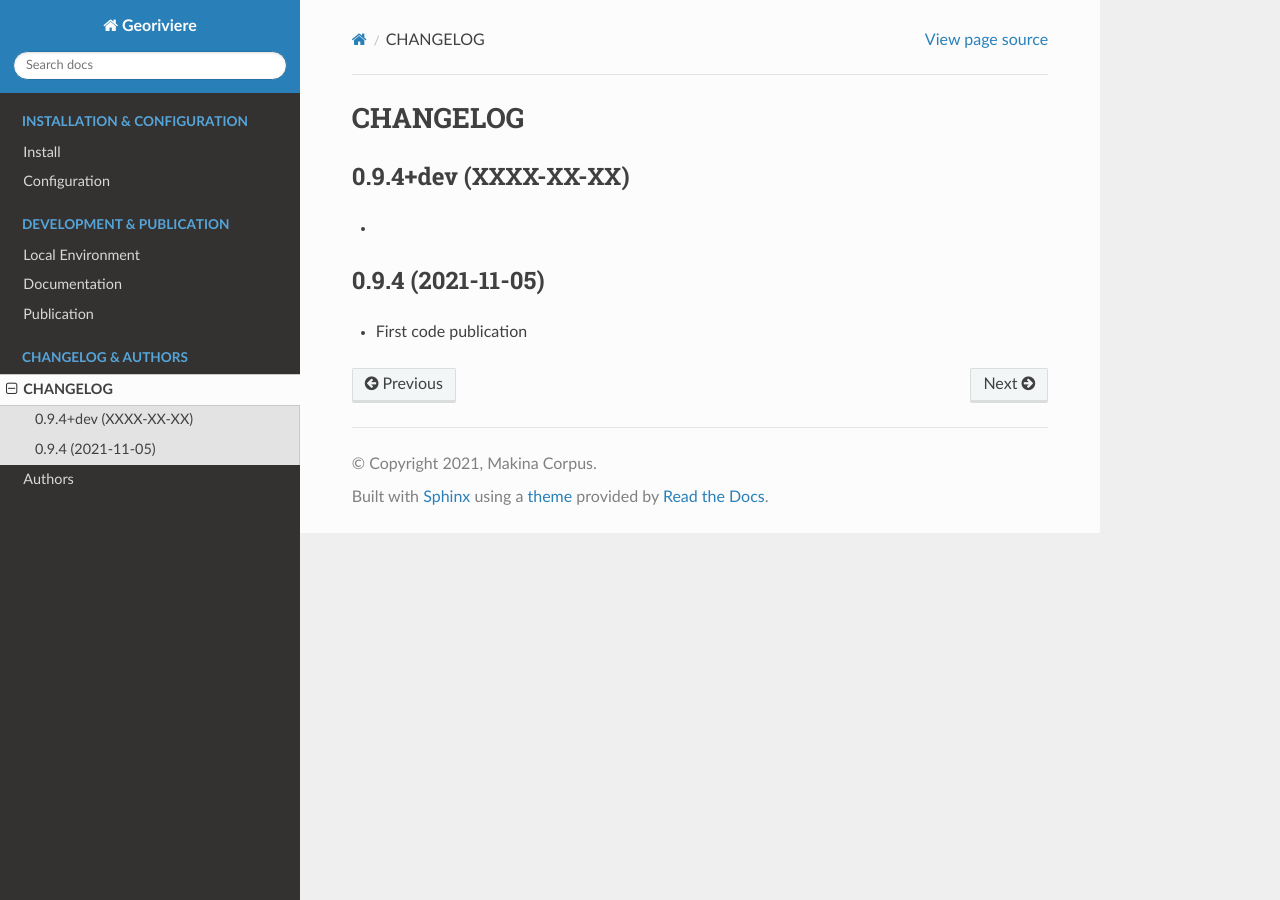
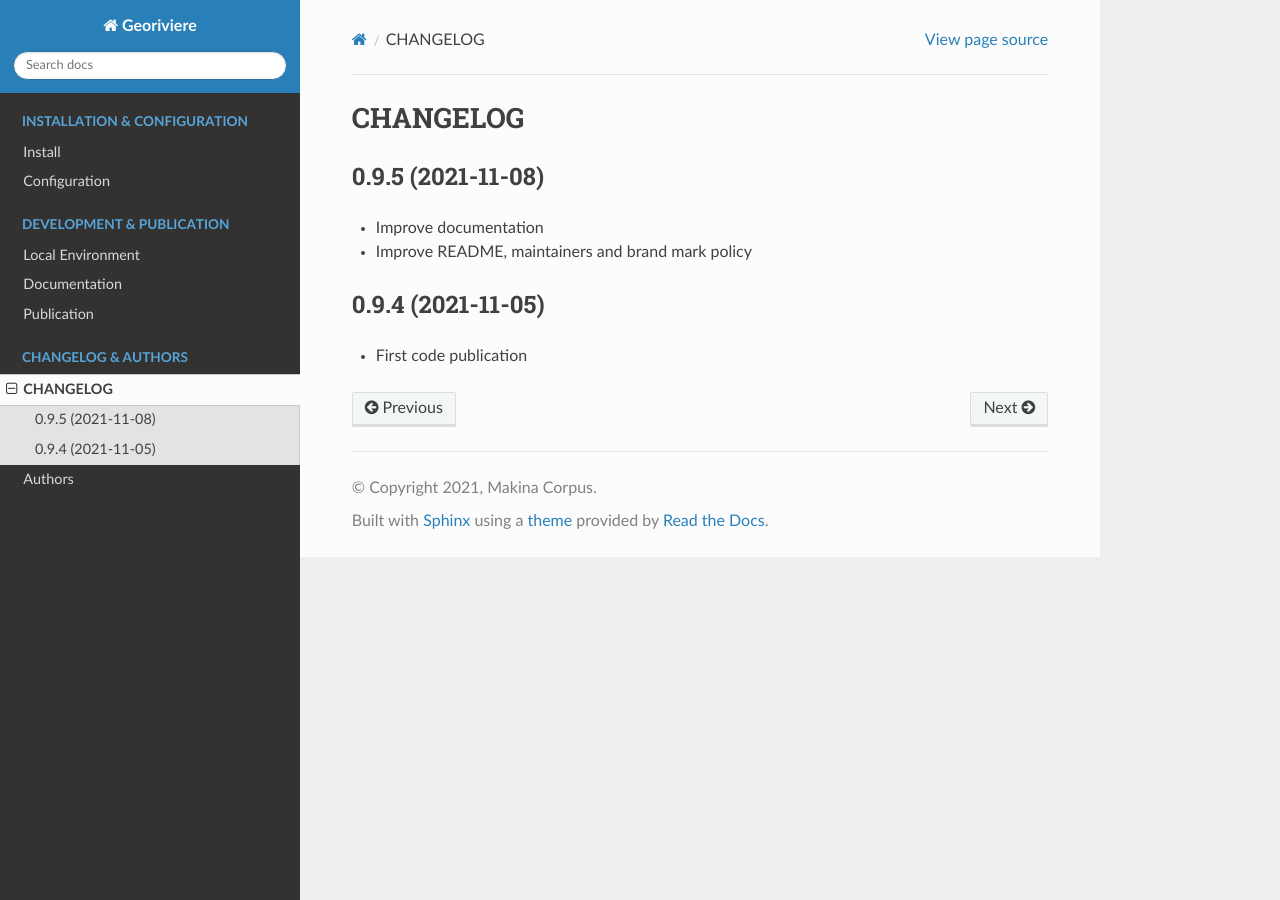
Before and after one commit to Georiviere/Georiviere-admin, a Sphinx documentation site: the page built from docs/changelog.rst, in a window 1280 px wide. Built offline with Sphinx 7.4.7 and the Read the Docs theme 2.0.0, drawn with Linux system fonts in a browser that asks for light colours; the version number could not be read and is left out.

Commit message:
prepare release

```diff
--- a/docs/changelog.rst
+++ b/docs/changelog.rst
@@ -2,10 +2,11 @@
 CHANGELOG
 =========
 
-0.9.4+dev    (XXXX-XX-XX)
+0.9.5        (2021-11-08)
 -------------------------
 
-*
+* Improve documentation
+* Improve README, maintainers and brand mark policy
 
 
 0.9.4        (2021-11-05)
```
Also changed, not shown: 1 other file.
